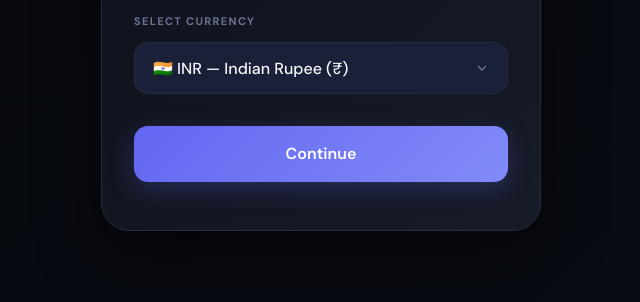
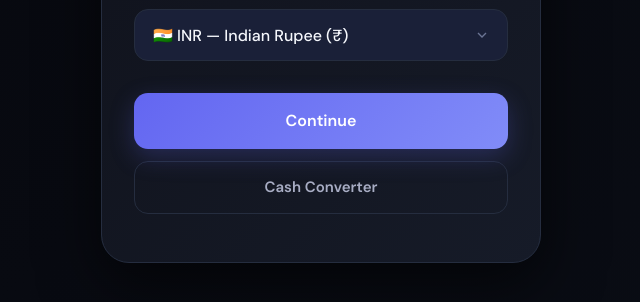
Before and after one commit to shankar2006458/CashCalculator, a plain HTML site: page index.html in a window 1280 px wide. Shown: the part 410-712 px from the top of the page, without its empty margins (319-959 px from the left). Drawn offline with nearby package versions, Linux system fonts and the light colour scheme.

```diff
--- a/index.html
+++ b/index.html
@@ -635,6 +635,27 @@
     font-size: 11px;
   }
 }
+
+.btn-secondary {
+  margin-top: 12px;
+  width: 100%;
+  background: transparent;
+  border: 1.5px solid var(--border);
+  border-radius: 14px;
+  color: var(--text-secondary);
+  font-family: 'DM Sans', sans-serif;
+  font-size: 15px;
+  font-weight: 600;
+  padding: 14px;
+  cursor: pointer;
+  transition: all 0.25s ease;
+}
+
+.btn-secondary:hover {
+  border-color: var(--accent);
+  color: var(--accent);
+  background: var(--accent-light);
+}
   </style>
   <style>body { box-sizing: border-box; }</style>
   <script src="https://cdn.jsdelivr.net/npm/lucide@0.263.0/dist/umd/lucide.min.js" type="text/javascript"></script>
@@ -669,6 +690,9 @@
        <path d="M6 9l6 6 6-6" />
       </svg>
      </div><button class="btn-primary" id="ui-continue-btn" onclick="saveCurrencyAndGo()">Continue</button>
+      <button class="btn-secondary" onclick="goToConverter(this)">
+        Cash Converter
+      </button>
     </div>
    </div><!-- ── MAIN SCREEN ── -->
    <div id="main-screen" class="screen">
@@ -758,14 +782,14 @@
 // ─── STARTUP ───────────────────────────────────────────────────────────────────
 (function init() {
   const saved = localStorage.getItem('cashcounter_currency');
+
   if (saved && CURRENCIES[saved]) {
     currentCurrency = saved;
-    loadInputValues();
-    buildMainScreen();
-    showScreen('main-screen');
-  } else {
-    showScreen('currency-screen');
+    document.getElementById('currency-select').value = saved;
   }
+
+  // ALWAYS show currency screen first
+  showScreen('currency-screen');
 })();
 
 // ─── SCREEN MANAGEMENT ────────────────────────────────────────────────────────
@@ -786,10 +810,12 @@
 function saveCurrencyAndGo() {
   const sel = document.getElementById('currency-select');
   currentCurrency = sel.value;
+
   localStorage.setItem('cashcounter_currency', currentCurrency);
-  // Reset values when switching currency
-  inputValues = {};
-  saveInputValues();
+
+  // ✅ LOAD previous values instead of clearing
+  loadInputValues();
+
   buildMainScreen();
   showScreen('main-screen');
 }
@@ -991,6 +1017,15 @@
   }
 }
 
+function goToConverter(btn) {
+  btn.style.transform = 'scale(0.96)';
+  btn.style.opacity = '0.7';
+
+  setTimeout(() => {
+    window.location.href = 'CashConverter.html';
+  }, 150);
+}
+
 function animateValue(setter, start, end, duration = 400) {
   let startTime = null;
 
```
